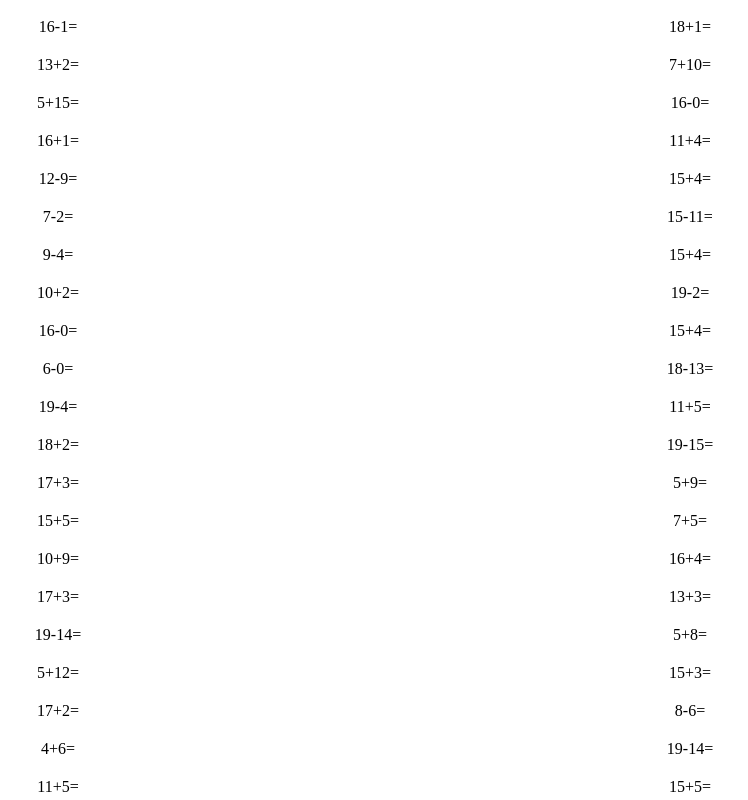
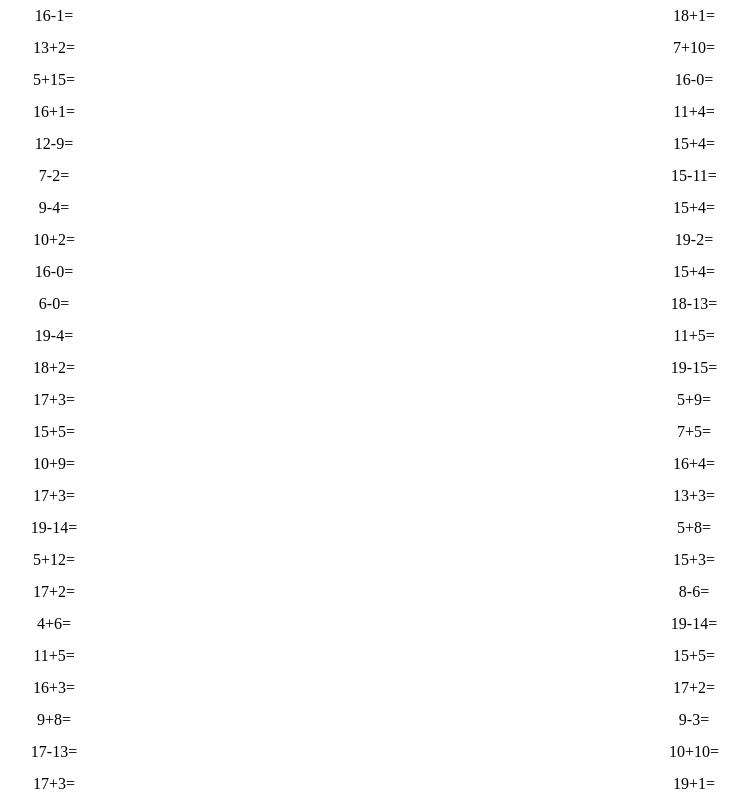
Before and after one commit to augustpluscn/childmath, a Vue app: page / in a window 1280 px wide. Shown: the top 800 px of the page, without its empty margins (266-1014 px from the left). Built offline with nearby package versions, Linux system fonts and the light colour scheme.

Commit message:
页面调整

```diff
--- a/src/views/Home.vue
+++ b/src/views/Home.vue
@@ -46,14 +46,23 @@ export default {
 };
 </script>
 <style lang="scss">
+html,
+body,
+#app,
+.home {
+  height: 100%;
+}
+body {
+  margin: 0;
+}
 .home {
   display: flex;
   flex-flow: wrap;
+  align-content: space-around;
   height: 100%;
   > div {
     width: 50%;
     text-align: center;
-    padding: 10px 0;
   }
 }
 </style>
```
Also changed, not shown: 11 other files (tests, documents, lock files or other folders).
